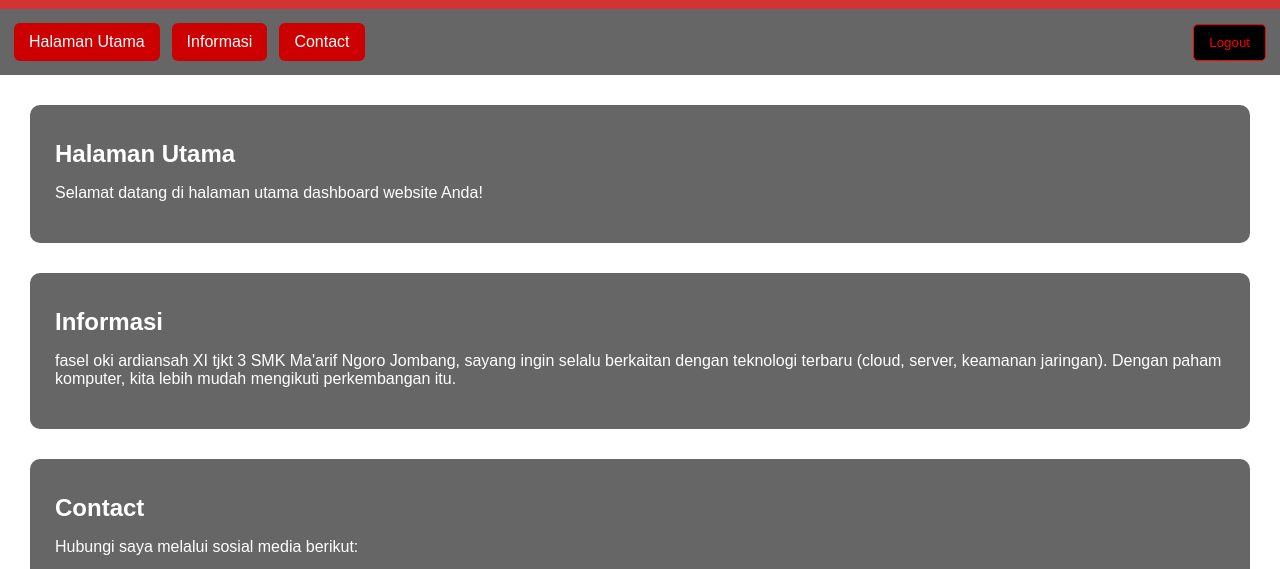
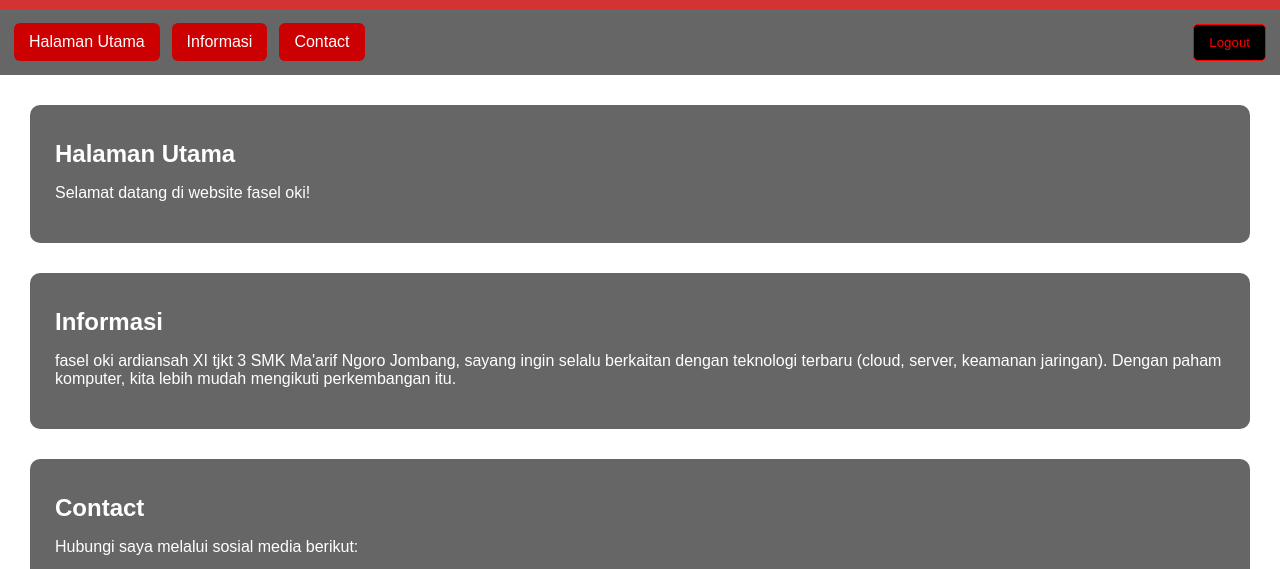
Before and after one commit to okifasel-boop/fasel-oki, a plain HTML site: page dashboard.html in a window 1280 px wide. Shown: the part 88-657 px from the top of the page. Drawn offline with Linux system fonts and the light colour scheme; grey boxes are pictures that could not be loaded.

Commit message:
Update welcome message in home section

```diff
--- a/dashboard.html
+++ b/dashboard.html
@@ -26,7 +26,7 @@
     <!-- HOME SECTION -->
     <section id="home" class="content">
         <h2>Halaman Utama</h2>
-        <p>Selamat datang di halaman utama dashboard website Anda!</p>
+        <p>Selamat datang di website fasel oki!</p>
     </section>
 
     <!-- INFO SECTION -->
```
